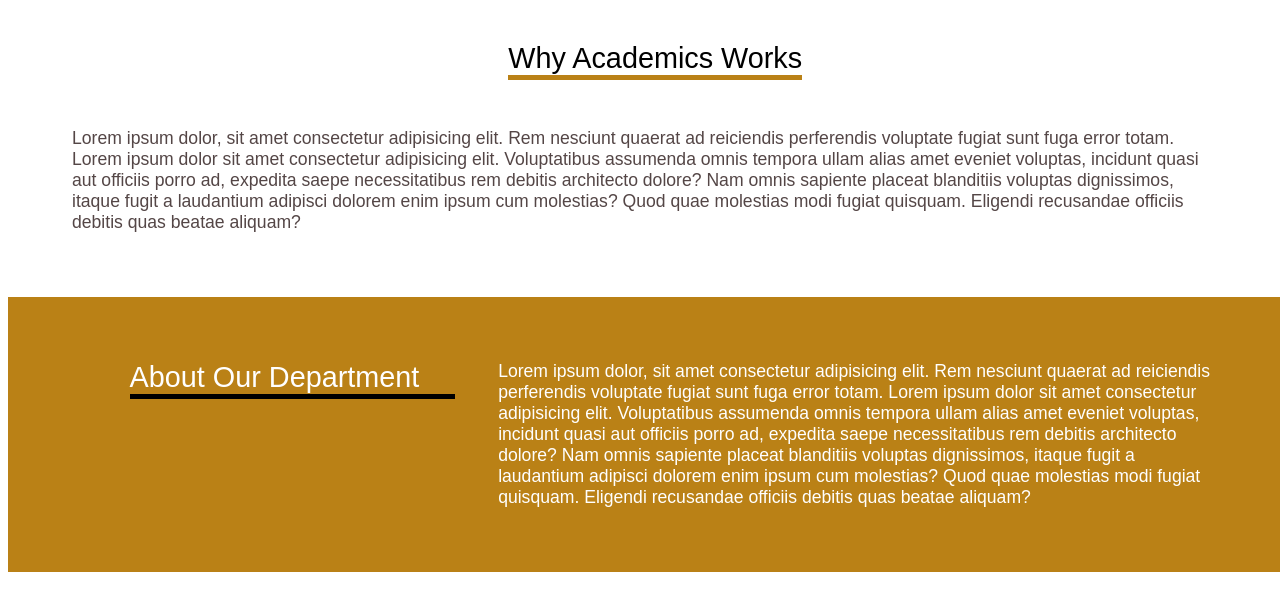
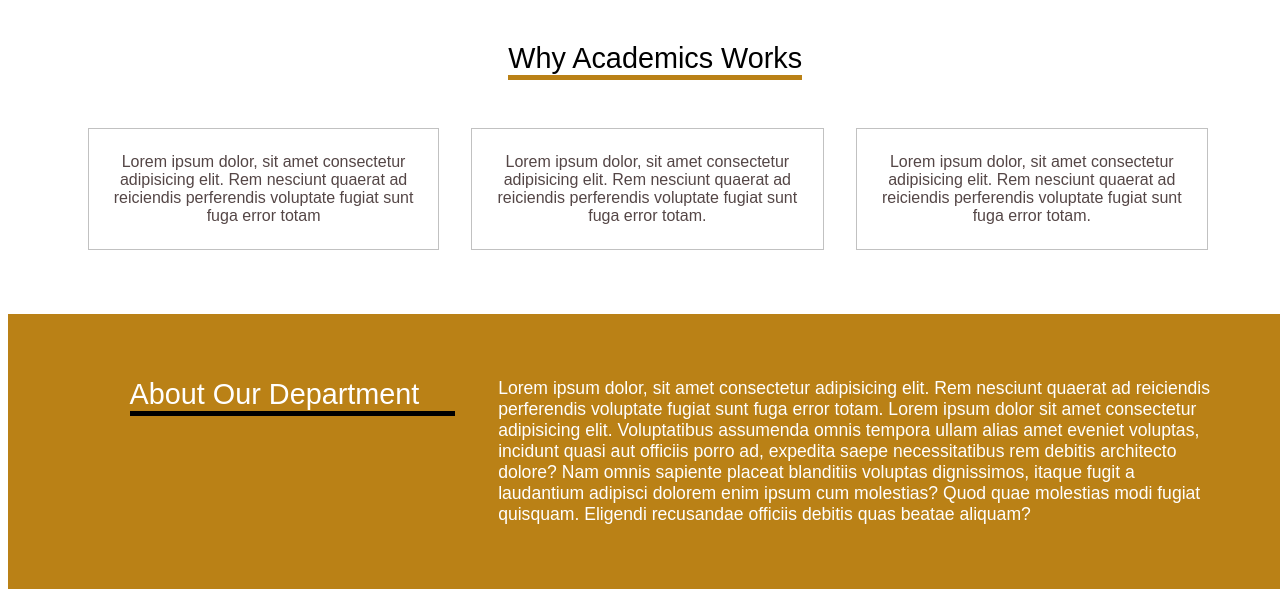
Before and after one commit to Rightone0130/dorcas-project, a plain HTML site: page index.html in a window 1280 px wide. Shown: the part 1065-1662 px from the top of the page. Drawn offline with Linux system fonts and the light colour scheme.

Commit message:
added cards

```diff
--- a/index.html
+++ b/index.html
@@ -37,12 +37,18 @@
         <div class="whyAcademicsHeader">
             Why Academics Works
         </div>
-    <div class="whyAcademicsBody">
-        Lorem ipsum dolor, sit amet consectetur adipisicing elit. Rem nesciunt quaerat ad reiciendis perferendis voluptate fugiat sunt fuga error totam.
-
-        Lorem ipsum dolor sit amet consectetur adipisicing elit. Voluptatibus assumenda omnis tempora ullam alias amet eveniet voluptas, incidunt quasi aut officiis porro ad, expedita saepe necessitatibus rem debitis architecto dolore? Nam omnis sapiente placeat blanditiis voluptas dignissimos, itaque fugit a laudantium adipisci dolorem enim ipsum cum molestias? Quod quae molestias modi fugiat quisquam. Eligendi recusandae officiis debitis quas beatae aliquam?
+        <div class="whyAcademicsCardContainer">
+    <div class="whyAcademicsCard1 accCard">
+        Lorem ipsum dolor, sit amet consectetur adipisicing elit. Rem nesciunt quaerat ad reiciendis perferendis voluptate fugiat sunt fuga error totam
 
     </div>
+    <div class="whyAcademicsCard2  accCard">
+        Lorem ipsum dolor, sit amet consectetur adipisicing elit. Rem nesciunt quaerat ad reiciendis perferendis voluptate fugiat sunt fuga error totam.
+    </div>
+    <div class="whyAcademicsCard3 accCard">
+        Lorem ipsum dolor, sit amet consectetur adipisicing elit. Rem nesciunt quaerat ad reiciendis perferendis voluptate fugiat sunt fuga error totam.
+    </div>
+</div>
     </div>
 
 
--- a/style.css
+++ b/style.css
@@ -5,7 +5,7 @@ margin: -0.5rem;
 padding: 2rem;
   background-color: white;
 font-family: sans-serif;
-
+z-index: 100;
 padding-left: 4.5em;
 padding-right: 5.5em;
 position: sticky;
@@ -121,8 +121,21 @@ justify-items: auto;
      height: fit-content;
      color: black;
      margin-bottom: 3rem;
+     cursor: pointer;
 
    }
-     .whyAcademicsBody{
-       font-size: 1.1em;
+
+   .whyAcademicsCardContainer{
+    display: flex;
+    flex-direction: row;
+    justify-content: space-between;
    }
+
+   .accCard{
+     /* font-size: 1.1em; */
+     border: 1.6px solid rgba(0, 0, 0, 0.243);
+     padding: 1.5em;
+     margin-left: 1em;
+     margin-right: 1em;
+     text-align: center;
+   }
```
Lines whose indentation alone changed are shown as unchanged.
